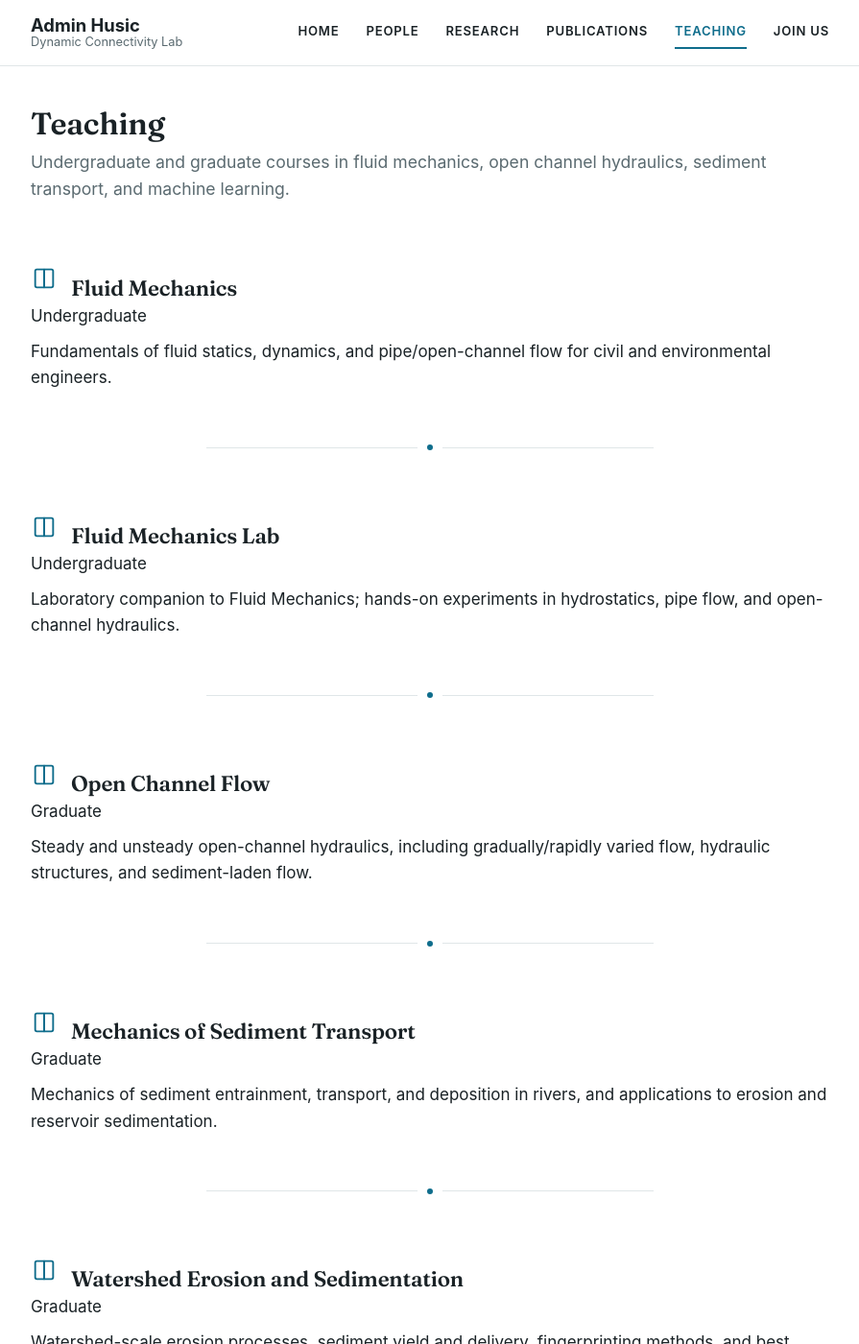
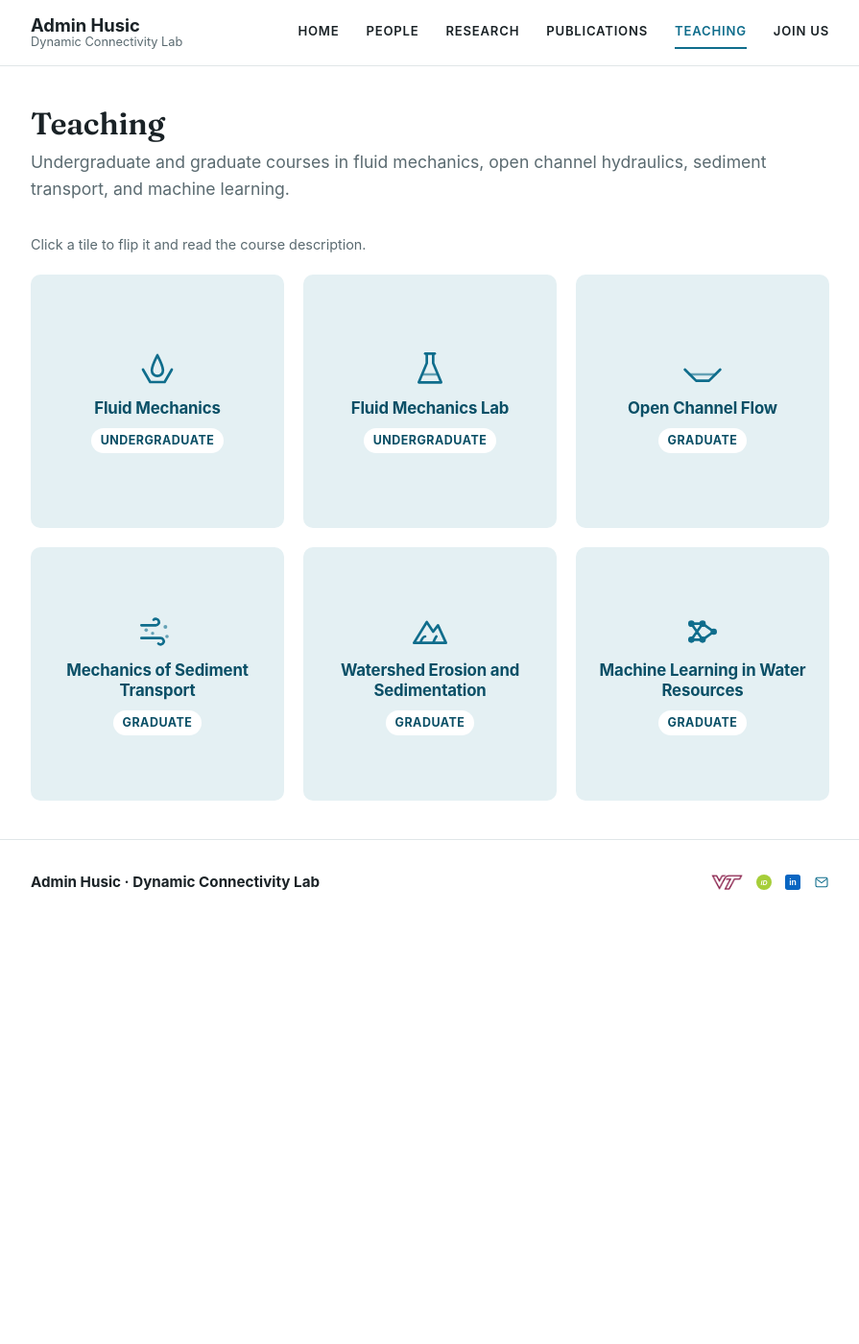
Before and after one commit to adminhusic/adminhusic.github.io, a Jekyll site: the page built from teaching.md, in a window 1280 px wide and 1400 px high. Shown: the whole window at 96% size, without its empty margins (192-1087 px from the left). Built offline with Jekyll 4.4.1, drawn with Linux system fonts in a browser that asks for light colours.

Commit message:
Redesign Teaching page, fix icon duplication, refine illustrations
- Teaching: replace plain course list with a 3x2 flip-tile mosaic
  (click to flip, aria-pressed state, prefers-reduced-motion aware,
  responsive 3/2/1 column breakpoints). Each course gets a bespoke
  single-stroke icon.
- Research: fix two duplicated icons (GCR salinization grant, Broad
  Run monitoring grant) so all Research Areas + Funding icons are
  unique.
- Join Us: replace the book icon with a sprout, matching the page's
  "we're growing" framing.
- Homepage triptych: lighten sediment/rain particle dots to match the
  system's existing lighter-shade convention and fix particle/line
  clipping.
- Update DESIGN.md with the new Course Mosaic component, expanded
  icon vocabulary, and a small-icon legibility note.

```diff
--- a/assets/css/style.css
+++ b/assets/css/style.css
@@ -717,6 +717,83 @@ main.page { min-height: 50vh; }
 .checklist .icon { margin-top: 2px; }
 
 /* ---------------------------------------------------------------- */
+/* Course mosaic (Teaching page: click-to-flip tiles)                 */
+/* ---------------------------------------------------------------- */
+.page-hint { color: var(--color-text-muted); font-size: 0.9rem; margin: 24px 0 0; }
+.course-mosaic {
+  list-style: none;
+  margin: 20px 0 0;
+  padding: 0;
+  display: grid;
+  grid-template-columns: repeat(3, 1fr);
+  gap: 20px;
+}
+.course-tile {
+  display: block;
+  width: 100%;
+  aspect-ratio: 1;
+  background: none;
+  border: none;
+  padding: 0;
+  cursor: pointer;
+  perspective: 1200px;
+  font: inherit;
+  color: inherit;
+  text-align: inherit;
+  border-radius: var(--radius);
+}
+.course-tile__inner {
+  position: relative;
+  display: block;
+  width: 100%;
+  height: 100%;
+  transition: transform 0.6s;
+  transform-style: preserve-3d;
+}
+.course-tile[aria-pressed="true"] .course-tile__inner { transform: rotateY(180deg); }
+.course-tile__face {
+  position: absolute;
+  inset: 0;
+  backface-visibility: hidden;
+  border-radius: var(--radius);
+  padding: 24px;
+  display: flex;
+  flex-direction: column;
+  align-items: center;
+  justify-content: center;
+  text-align: center;
+  gap: 10px;
+}
+.course-tile__face--front { background: var(--color-accent-soft); }
+.course-tile__face--back {
+  background: var(--color-surface);
+  border: 1px solid var(--color-border);
+  transform: rotateY(180deg);
+}
+.course-tile__title { font-size: 1.05rem; font-weight: 650; color: var(--color-accent-strong); margin: 0; }
+.course-tile__level {
+  font-size: 0.78rem;
+  font-weight: 700;
+  text-transform: uppercase;
+  letter-spacing: 0.04em;
+  color: var(--color-accent-strong);
+  background: var(--color-surface);
+  padding: 3px 10px;
+  border-radius: 999px;
+}
+.course-tile__face--back p { color: var(--color-text-muted); font-size: 0.9rem; line-height: 1.5; margin: 0; }
+@media (prefers-reduced-motion: reduce) {
+  .course-tile__inner { transition-duration: 0.01ms; }
+}
+@media (max-width: 720px) {
+  .course-mosaic { grid-template-columns: repeat(2, 1fr); }
+}
+@media (max-width: 480px) {
+  .course-mosaic { grid-template-columns: 1fr; }
+  .course-tile { aspect-ratio: 5 / 4; }
+}
+
+/* ---------------------------------------------------------------- */
 /* Intro band (short hero-style lede for interior pages)              */
 /* ---------------------------------------------------------------- */
 .intro-band {
--- a/assets/js/main.js
+++ b/assets/js/main.js
@@ -45,4 +45,11 @@ document.addEventListener("DOMContentLoaded", function () {
 
     applyFilters();
   }
+
+  document.querySelectorAll(".course-tile").forEach(function (tile) {
+    tile.addEventListener("click", function () {
+      var flipped = tile.getAttribute("aria-pressed") === "true";
+      tile.setAttribute("aria-pressed", flipped ? "false" : "true");
+    });
+  });
 });
--- a/teaching.md
+++ b/teaching.md
@@ -6,17 +6,64 @@ description: "Courses taught by Admin Husic at Virginia Tech: fluid mechanics, o
 image: /assets/img/husic-headshot.jpg
 ---
 
-{% for course in site.data.teaching %}
-{% unless forloop.first %}<div class="divider"><span class="divider__mark"></span></div>{% endunless %}
-<div class="section">
-  <div style="display:flex; align-items:center; gap:14px; margin-bottom:2px;">
-    <svg class="icon icon--md" viewBox="0 0 24 24" fill="none" stroke="currentColor" stroke-width="1.6" stroke-linecap="round" stroke-linejoin="round" aria-hidden="true">
-      <path d="M4 5.5C4 4.7 4.7 4 5.5 4H12v16H5.5A1.5 1.5 0 0 1 4 18.5v-13Z"/>
-      <path d="M20 5.5c0-.8-.7-1.5-1.5-1.5H12v16h6.5a1.5 1.5 0 0 0 1.5-1.5v-13Z"/>
-    </svg>
-    <h2 class="section-title" style="margin-bottom:0;">{{ course.title }}</h2>
-  </div>
-  <p class="pub-item__meta" style="margin-bottom:10px;">{{ course.level }}</p>
-  <p>{{ course.description }}</p>
-</div>
-{% endfor %}
+<p class="page-hint">Click a tile to flip it and read the course description.</p>
+
+<ul class="course-mosaic">
+  {% for course in site.data.teaching %}
+  <li>
+    <button type="button" class="course-tile" aria-pressed="false">
+      <span class="course-tile__inner">
+        <span class="course-tile__face course-tile__face--front">
+          {% case course.title %}
+          {% when "Fluid Mechanics" %}
+          <svg class="icon icon--lg" viewBox="0 0 24 24" fill="none" stroke="currentColor" stroke-width="1.6" stroke-linecap="round" stroke-linejoin="round" aria-hidden="true">
+            <path d="M21 12 16.5 19.79H7.5L3 12"/>
+            <path d="M12 3C10.3 6.3 8.5 9.7 8.5 12.5a3.5 3.5 0 0 0 7 0C15.5 9.7 13.7 6.3 12 3Z"/>
+          </svg>
+          {% when "Fluid Mechanics Lab" %}
+          <svg class="icon icon--lg" viewBox="0 0 24 24" fill="none" stroke="currentColor" stroke-width="1.6" stroke-linecap="round" stroke-linejoin="round" aria-hidden="true">
+            <path d="M9 2h6"/>
+            <path d="M10 2v6L5 20h14L14 8V2"/>
+            <path d="M7.3 15h9.4" opacity="0.6"/>
+          </svg>
+          {% when "Open Channel Flow" %}
+          <svg class="icon icon--lg" viewBox="0 0 24 24" fill="none" stroke="currentColor" stroke-width="1.6" stroke-linecap="round" stroke-linejoin="round" aria-hidden="true">
+            <path d="M4 15h16" opacity="0.6"/>
+            <path d="M1 12 8 19h8L23 12"/>
+          </svg>
+          {% when "Mechanics of Sediment Transport" %}
+          <svg class="icon icon--lg" viewBox="0 0 24 24" fill="none" stroke="currentColor" stroke-width="1.6" stroke-linecap="round" stroke-linejoin="round" aria-hidden="true">
+            <path d="M9.59 4.59A2 2 0 1 1 11 8H2"/>
+            <path d="M12.59 19.41A2 2 0 1 0 14 16H2"/>
+            <circle cx="5" cy="11" r="1.1" fill="currentColor" stroke="none" opacity="0.6"/>
+            <circle cx="9" cy="13" r="1" fill="currentColor" stroke="none" opacity="0.6"/>
+            <circle cx="17" cy="9" r="1.2" fill="currentColor" stroke="none" opacity="0.6"/>
+            <circle cx="18" cy="15" r="1.1" fill="currentColor" stroke="none" opacity="0.6"/>
+          </svg>
+          {% when "Watershed Erosion and Sedimentation" %}
+          <svg class="icon icon--lg" viewBox="0 0 24 24" fill="none" stroke="currentColor" stroke-width="1.6" stroke-linecap="round" stroke-linejoin="round" aria-hidden="true">
+            <path d="M2 19 10 6l4 6 3-4 5 11Z"/>
+            <path d="M6 19c1-3 2-4 3-4"/>
+            <path d="M14 19c1-2.5 1.5-3.5 2-4"/>
+          </svg>
+          {% when "Machine Learning in Water Resources" %}
+          <svg class="icon icon--lg" viewBox="0 0 24 24" fill="none" stroke="currentColor" stroke-width="1.6" stroke-linecap="round" stroke-linejoin="round" aria-hidden="true">
+            <path d="M5 7 12 7M5 7 12 17M5 17 12 7M5 17 12 17M12 7 19 12M12 17 19 12"/>
+            <circle cx="5" cy="7" r="2" fill="currentColor" stroke="none"/>
+            <circle cx="5" cy="17" r="2" fill="currentColor" stroke="none"/>
+            <circle cx="12" cy="7" r="2" fill="currentColor" stroke="none"/>
+            <circle cx="12" cy="17" r="2" fill="currentColor" stroke="none"/>
+            <circle cx="19" cy="12" r="2" fill="currentColor" stroke="none"/>
+          </svg>
+          {% endcase %}
+          <h3 class="course-tile__title">{{ course.title }}</h3>
+          <span class="course-tile__level">{{ course.level }}</span>
+        </span>
+        <span class="course-tile__face course-tile__face--back">
+          <p>{{ course.description }}</p>
+        </span>
+      </span>
+    </button>
+  </li>
+  {% endfor %}
+</ul>
```
Also changed, not shown: index.md (+6 -6 lines), join-us.md (+3 -2 lines), research.md (+5 -3 lines).
